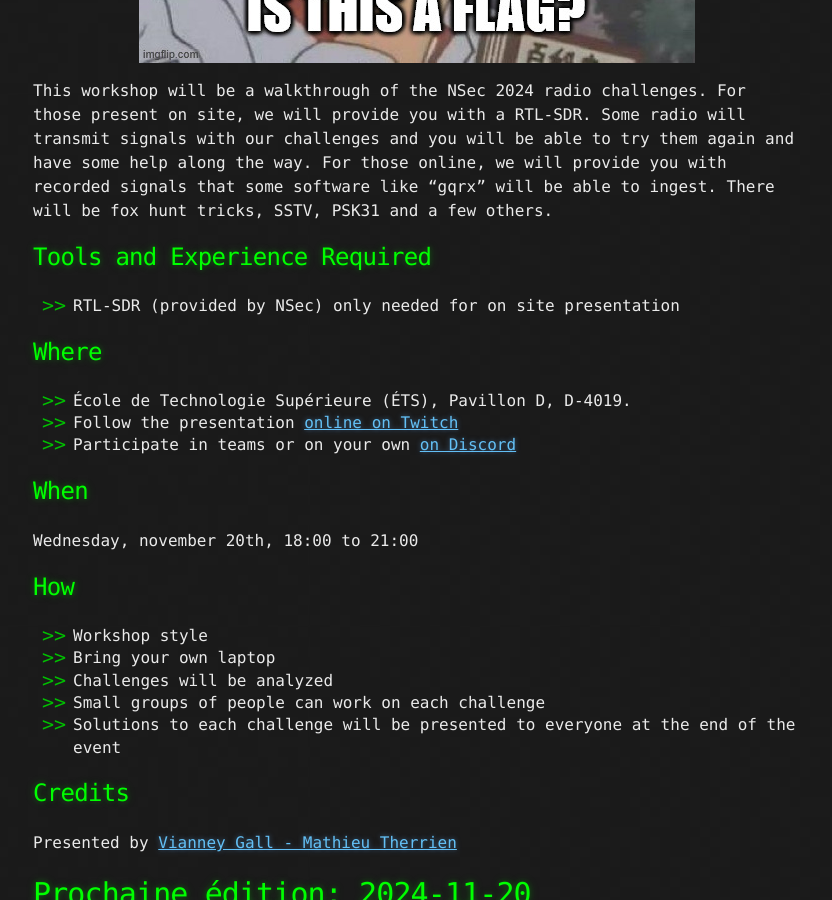
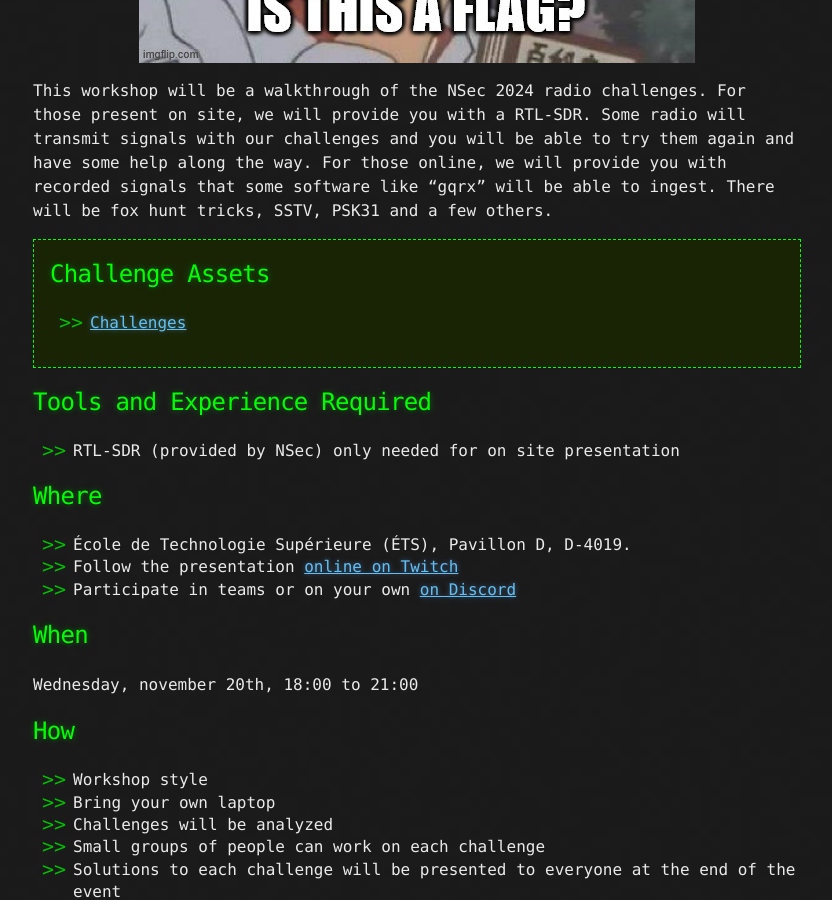
Before and after one commit to montrehack/montrehack.github.com, a Jekyll site: the page built from _posts/2024-11-20-nsec-sdr.md, in a window 1280 px wide and 900 px high, scrolled down 1502 px. Shown: the whole window, without its empty margins (223-1055 px from the left). Built offline with Jekyll 4.4.1, drawn with Linux system fonts in a browser that asks for light colours; some of the changed text lies outside the part shown.

Commit message:
Added challenge asset for 2024-11 edition (#144)

```diff
--- a/_posts/2024-11-20-nsec-sdr.md
+++ b/_posts/2024-11-20-nsec-sdr.md
@@ -26,6 +26,9 @@ presented_by_en: Presented by [Vianney Gall - Mathieu Therrien](https://www.link
 featured_img: /images/2024-11-20.png
 featured_img_alt: A fellow CTF Player looking at a spectrogram analysis to find a flag, in vain.
 location: École de Technologie Supérieure (ÉTS), Pavillon D, D-4019.
+challenge_assets:
+  - name: Challenges
+    url:  https://github.com/montrehack/challenges/tree/master/2024-11-20_rfctf
 ---
 
 # Next edition: {{ page.date_en }}
```
